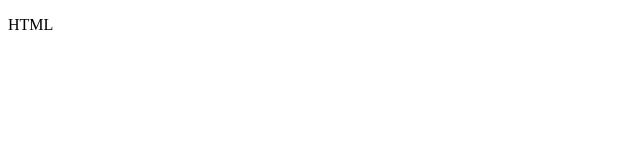
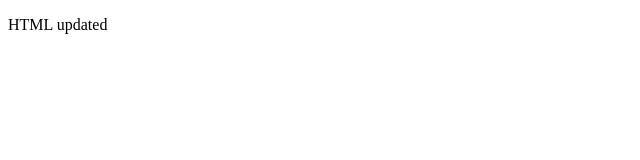
Before and after one commit to nickssmith/awsTestrepo, a plain HTML site: page index.html in a window 1280 px wide. Shown: the full height of the page, 0-640 px from the left. Drawn offline with Linux system fonts and the light colour scheme.

Commit message:
udpated 	modified:   index.html

```diff
--- a/index.html
+++ b/index.html
@@ -4,6 +4,6 @@
         <title>test</title>
     </head>
     <body>
-        <p>HTML</p>
+        <p>HTML updated</p>
     </body>
 </html>
```
